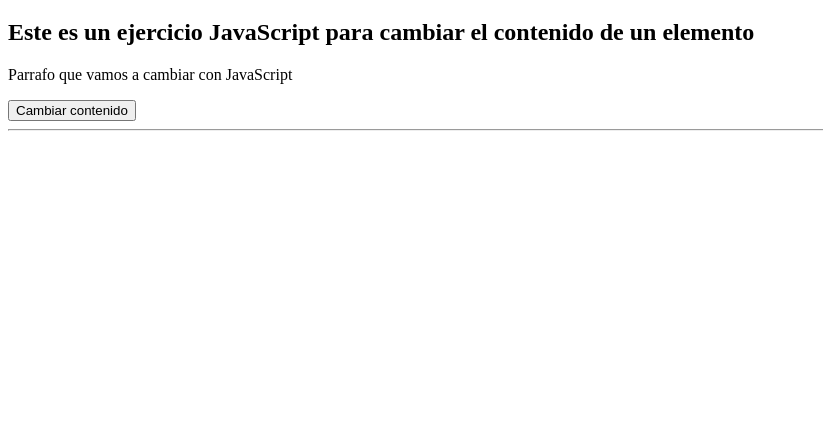
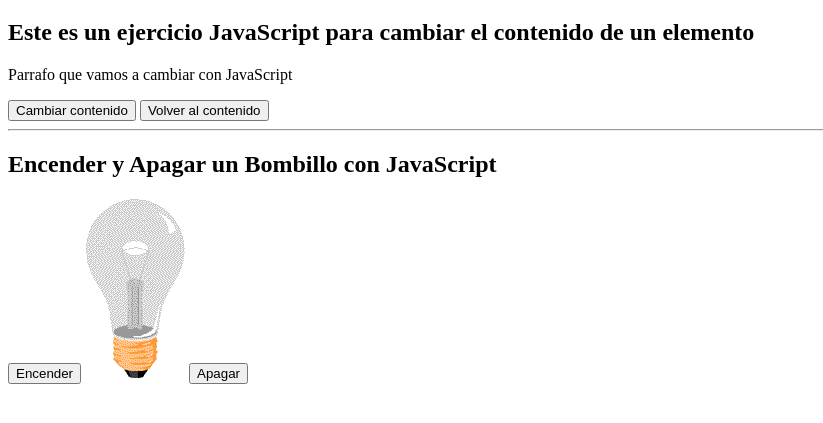
Before and after one commit to CarlosEncisoUdeCaldas/Intro-a-JavaScript-G48, a plain HTML site: page Ejercicios Iniciales/index.html in a window 1280 px wide. Shown: the part 61-484 px from the top of the page, without its empty margins (0-823 px from the left). Drawn offline with Linux system fonts and the light colour scheme.

Commit message:
cargando imagenes ok

```diff
--- a/Ejercicios Iniciales/index.html
+++ b/Ejercicios Iniciales/index.html
@@ -11,10 +11,20 @@
         <h1 style="text-align: center;">Ejercicios Iniciales</h1>
     </header>
     <main>
+        <!-- cambiando un texto de un elemento -->
         <h2>Este es un ejercicio JavaScript para cambiar el contenido de un elemento</h2>
         <p id="demo">Parrafo que vamos a cambiar con JavaScript</p>
-        <button type="button" onclick="document.getElementById('demo').innerHTML='Texto Cambiado, Hola JS'">Cambiar contenido</button>
+        <button type="button" onclick="document.getElementById('demo').innerHTML = 'Texto Cambiado, Hola JS'">Cambiar contenido</button>
+        <button type="button" onclick="document.getElementById('demo').innerHTML = 'Parrafo que vamos a cambiar con JavaScript'">Volver al contenido</button>
+
         <hr>
+
+        <!-- encendiendo un bombillo y apargarlo -->
+        <h2>Encender y Apagar un Bombillo con JavaScript</h2>
+        <button onclick="document.getElementById('miImagen').src = 'on.gif'">Encender</button>
+        <img src="off.gif" alt="off.gif" id="miImagen">
+        <button>Apagar</button>
+
     </main>
     <footer>
 
```
Also changed, not shown: Ejercicios Iniciales/off.gif (added), Ejercicios Iniciales/on.gif (added).
